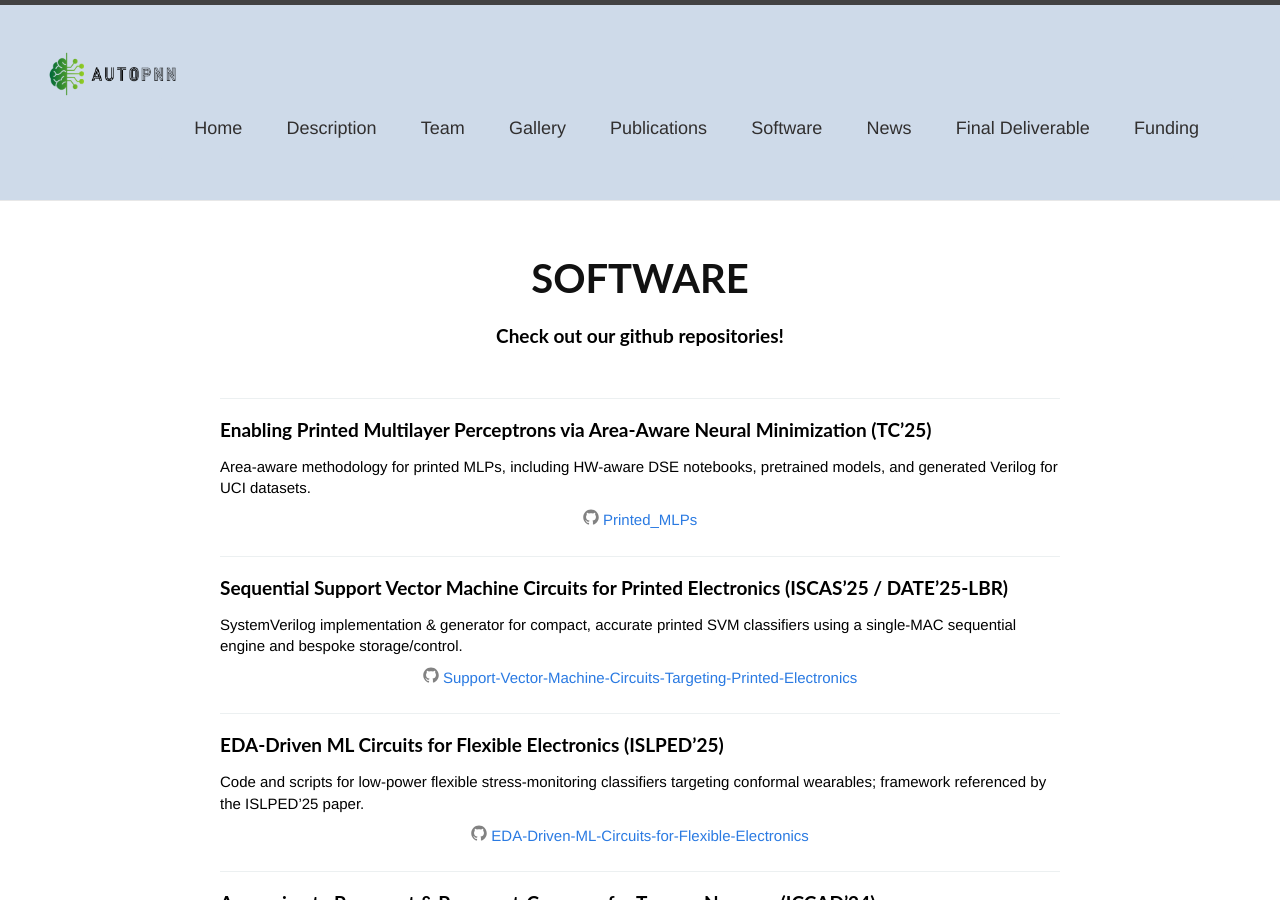
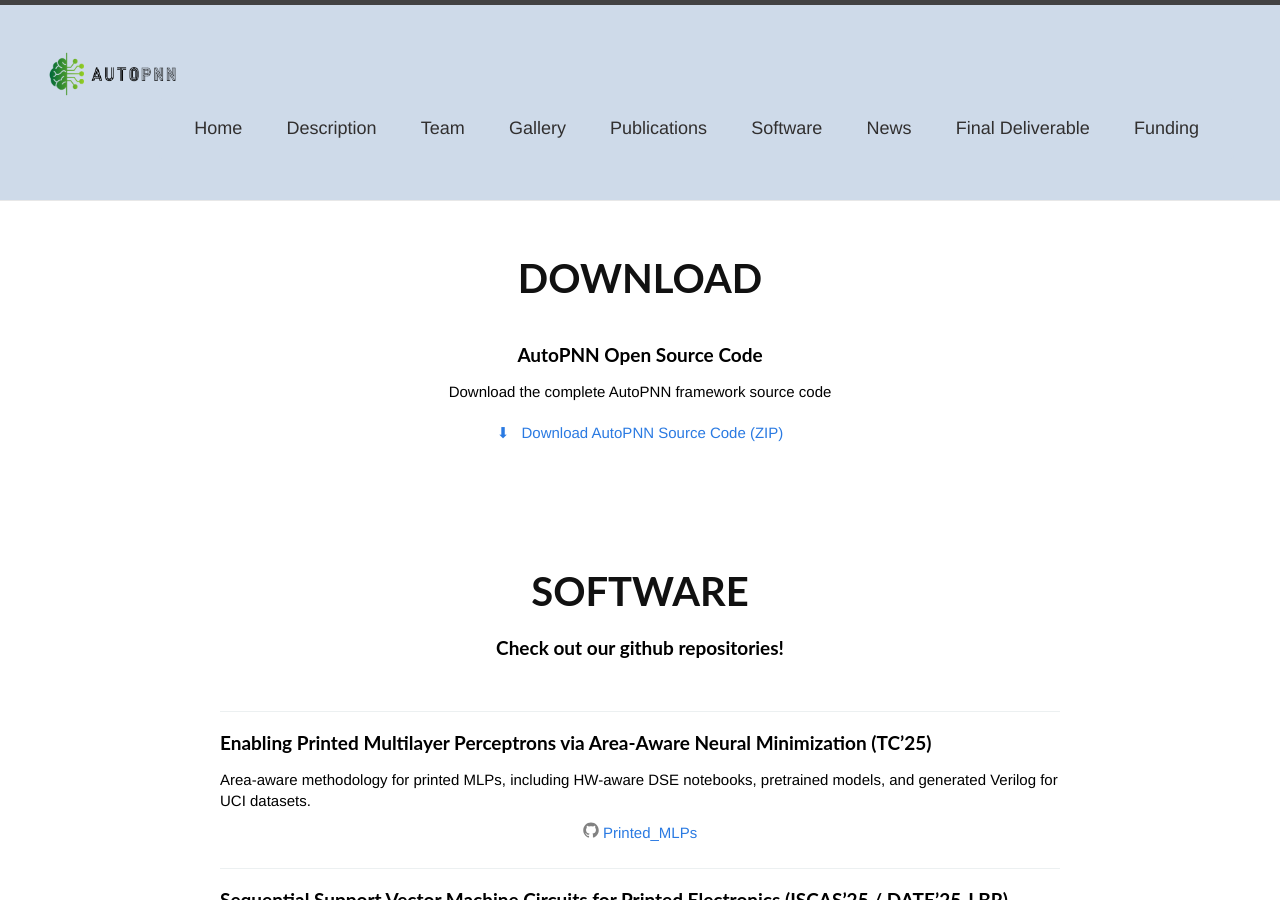
Before and after one commit to AutoPNN/AutoPNN.github.io, a Jekyll site: the page built from software.html, in a window 1280 px wide and 900 px high. Built offline with Jekyll 4.4.1, drawn with Linux system fonts in a browser that asks for light colours.

Commit message:
open source

```diff
--- a/software.html
+++ b/software.html
@@ -2,6 +2,30 @@
 permalink: /software.html
 layout: default
 ---
+
+<!-- Download Section -->
+<section id="download" style="margin-top: 30px;">
+    <div class="row">
+        <div class="col-lg-12 text-center">
+            <h2 class="section-heading">Download</h2>
+        </div>
+    </div>
+    <div class="row">
+        <div class="container" style="background-color: white; color: black">
+            <div class="text-center" style="margin: 30px 0;">
+                <h4 style="text-transform: inherit; margin-bottom: 15px;">AutoPNN Open Source Code</h4>
+                <p style="margin-bottom: 20px;">Download the complete AutoPNN framework source code</p>
+                <div class="text-center">
+                    <!-- <a href="/AutoPNN-main.zip" class="btn btn-primary btn-lg" download> -->
+                    <a href="/AutoPNN-main.zip" download>
+                        <span class="icon icon-download" style="margin-right: 8px;">⬇</span>
+                        Download AutoPNN Source Code (ZIP)
+                    </a>
+                </div>
+            </div>
+        </div>
+    </div>
+</section>
 
 <!-- <section id="sources" class="bg-light-gray"> -->
 <section id="software" style="margin-top: 30px;">
```
Also changed, not shown: index.html (+23 -0 lines), 1 other file.
